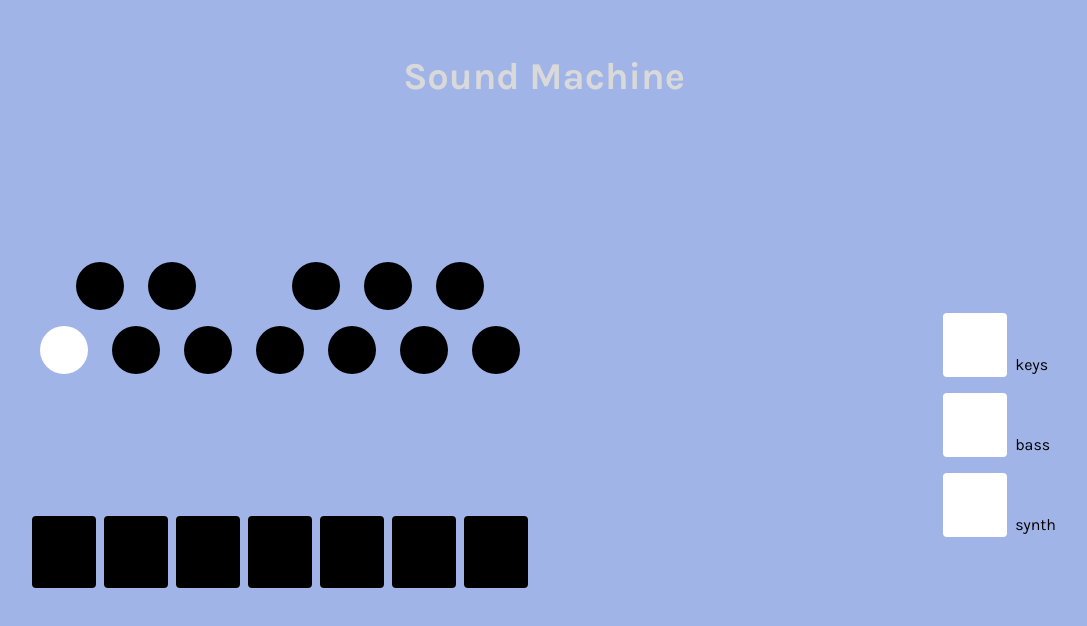
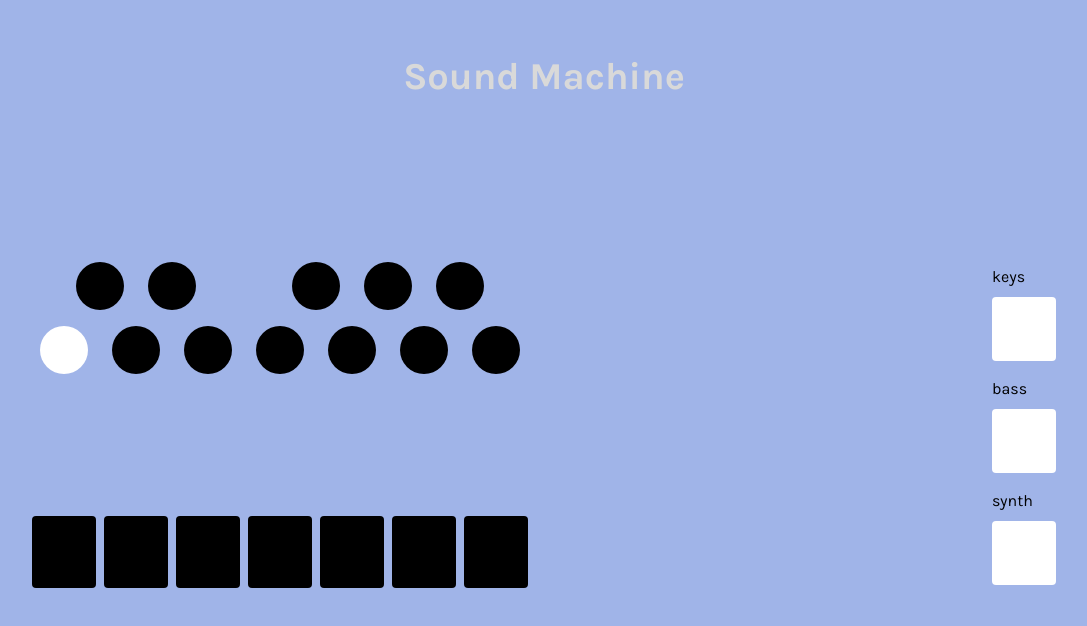
Before and after one commit to bvinicius/pomodore-app, a Vue app: page / in a window 1280 px wide. Shown: the top 626 px of the page, without its empty margins (96-1183 px from the left). Built offline with nearby package versions, Linux system fonts and the light colour scheme; a web font is replaced by a local one.

Commit message:
Changes layout on InstrumentSelector

```diff
--- a/src/primary/components/InstrumentSelector.vue
+++ b/src/primary/components/InstrumentSelector.vue
@@ -1,31 +1,31 @@
 <template>
     <div class="flex flex-col gap-4">
-        <div class="flex items-end gap-2">
+        <div class="flex flex-col gap-2">
+            <span>keys</span>
             <ToggleButton
                 class="rounded w-16 h-16"
                 :checked="instrumentStore.keys"
                 @select="instrumentStore.keys = true"
                 @unselect="instrumentStore.keys = false"
             />
-            <span>keys</span>
         </div>
-        <div class="flex items-end gap-2">
+        <div class="flex flex-col gap-2">
+            <span>bass</span>
             <ToggleButton
                 class="rounded w-16 h-16"
                 :checked="instrumentStore.bass"
                 @select="instrumentStore.bass = true"
                 @unselect="instrumentStore.bass = false"
             />
-            <span>bass</span>
         </div>
-        <div class="flex items-end gap-2">
+        <div class="flex flex-col gap-2">
+            <span>synth</span>
             <ToggleButton
                 class="rounded w-16 h-16"
                 :checked="instrumentStore.synth"
                 @select="instrumentStore.synth = true"
                 @unselect="instrumentStore.synth = false"
             />
-            <span>synth</span>
         </div>
     </div>
 </template>
```
